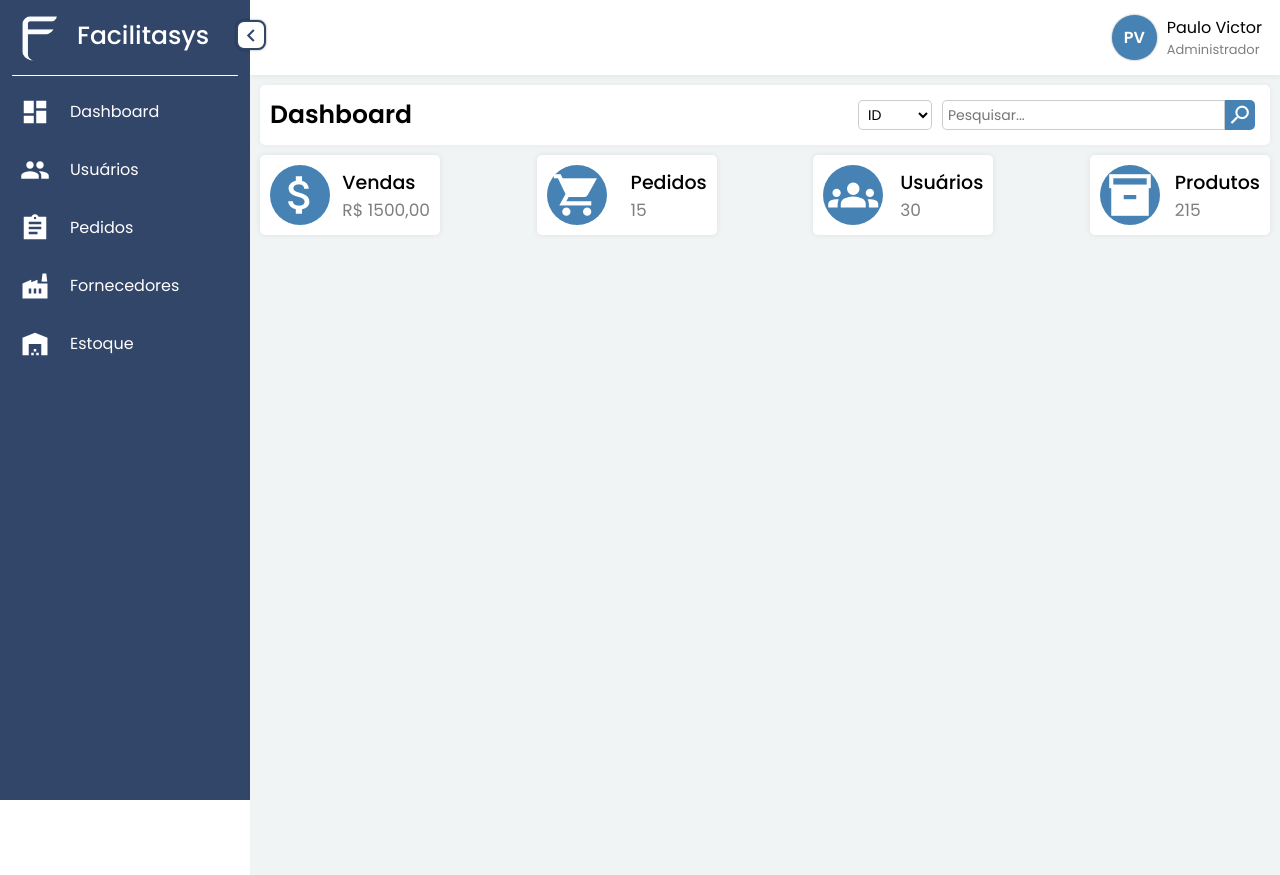
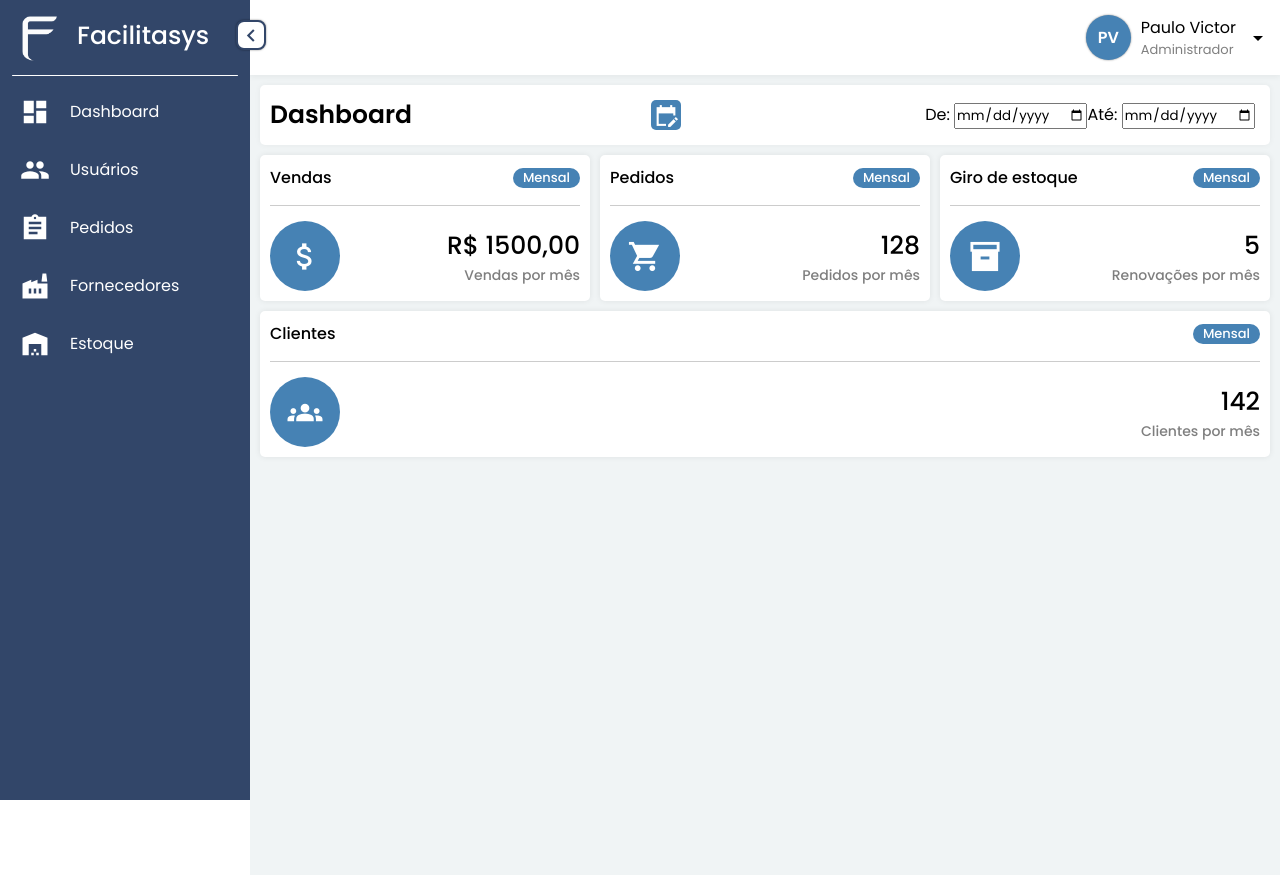
Before and after one commit to paulo-victor-dev/FacilitaSys, a Django app: page /dashboard/ in a window 1280 px wide. Run offline with Django 5.2, Linux system fonts and the light colour scheme; the visitor is signed in with stand-in values (Sample User, id 1).

Commit message:
uploading all CSS em HTML modifications

```diff
--- a/static/css/content.css
+++ b/static/css/content.css
@@ -31,7 +31,7 @@
     font-weight: 600;
 }
 
-.content_area .search_area {
+.content_area .form_search {
     display: flex;
     align-items: center;
     justify-content: space-between;
@@ -41,14 +41,14 @@
     border-radius: 5px;
 }
 
-.search_area .search_group {
+.form_search .search_group {
     display: flex;
     align-items: center;
     justify-content: center;
     height: 100%;
 }
 
-.search_area .filter_menu {
+.form_search .filter_menu {
     font-size: 14px;
     border: 1px solid rgba(0,0,0,0.2);
     border-radius: 5px;
@@ -58,7 +58,7 @@
     background-color: var(--navbar-bg-color);
 }
 
-.search_area input {
+.form_search input {
     padding: 5px;
     font-size: 14px;
     border: 1px solid rgba(0,0,0,0.2);
@@ -68,7 +68,7 @@
     background-color: var(--navbar-bg-color);
 }
 
-.search_area button {
+.form_search button {
     display: flex;
     align-items: center;
     justify-content: center;
@@ -83,21 +83,21 @@
     background-color: var(--user-icon-bg-color);
 }
 
-.search_area .search_icon {
+.form_search .search_icon {
     color: var(--navbar-bg-color);
     font-size: 25px;
 }
 
 
 /* Hover */
-.search_area button:hover {
+.form_search button:hover {
     background-color: #5498ca;
     transition: background-color 0.1s;
 }
 
 /* Focus */
-.search_area input:focus,
-.search_area .filter_menu:focus {
+.form_search input:focus,
+.form_search .filter_menu:focus {
     outline: none;
 }
 
--- a/static/css/dashboard.css
+++ b/static/css/dashboard.css
@@ -1,47 +1,145 @@
-.card_area {
+.content_area .open_date_modal {
+    display: flex;
+    align-items: center;
+    justify-content: center;
+    border: none;
+    height: 30px;
+    width: 30px;
+    padding: 5px;
+    border-radius: 5px;
+    cursor: pointer;
+    transition: background-color 0.1s;
+    background-color: var(--user-icon-bg-color);
+}
+
+.open_date_modal .date_modal_icon {
+    color: var(--navbar-bg-color);
+    font-size: 25px;
+}
+
+.content_area .form_date {
     display: flex;
     align-items: center;
     justify-content: space-between;
+    padding: 5px;
+    height: 100%;
+    border-radius: 5px;
+}
+
+.form_date .date_filter1 {
+    padding: 5px;
+    font-size: 14px;
+    border: 1px solid rgba(0,0,0,0.2);
+    border-top-left-radius: 5px;
+    border-bottom-left-radius: 5px;
+    height: 100%;
+    background-color: var(--navbar-bg-color);
+}
+
+.form_date .date_filter2 {
+    padding: 5px;
+    font-size: 14px;
+    border: 1px solid rgba(0,0,0,0.2);
+    height: 100%;
+    background-color: var(--navbar-bg-color);
+}
+
+.card_area {
+    display: flex;
+    align-items: stretch;
     flex-wrap: wrap;
     gap: 10px;
 }
 
 .card {
     display: flex;
+    flex-direction: column;
     align-items: center;
-    justify-content: space-between;
-    width: 180px;
-    gap: 10px;
+    flex: 1 1 300px;
+    min-width: 260px;
+    max-width: 100%;
     padding: 10px;
     border-radius: 5px;
     box-shadow: 0 0 6px 0 rgba(0,0,0,0.08);
     background-color: var(--navbar-bg-color);
 }
 
-.card .card_icon {
+.card .card_top {
+    display: flex;
+    align-items: center;
+    justify-content: space-between;
+    width: 100%;
+}
+
+.card_top .card_title {
+    font-size: 16px;
+    font-weight: 500;
+}
+
+.card_top .period {
     display: flex;
     align-items: center;
     justify-content: center;
-    height: 60px;
-    width: 60px;
-    font-size: 50px;
+    font-size: 13px;
+    font-weight: 500;
+    height: 20px;
+    border-radius: 10px;
+    padding: 10px;
     color: var(--navbar-bg-color);
     background-color: var(--user-icon-bg-color);
-    border-radius: 50%;
-    padding: 5px;
+}
+
+.card .card_divider {
+    border: none;
+    height: 1px;
+    width: 100%;
+    margin: 15px 0 15px 0;
+    opacity: 0.2;
+    background-color: black;
 }
 
 .card .card_info {
     display: flex;
-    flex-direction: column;
+    align-items: center;
+    justify-content: space-between;
+    width: 100%;
 }
 
-.card_info .card_title {
-    font-size: 19px;
+.card_info .icon_area {
+    display: flex;
+    align-items: center;
+    justify-content: center;
+    height: 70px;
+    width: 70px;
+    border-radius: 50%;
+    background-color: var(--user-icon-bg-color);
+}
+
+.icon_area .card_icon {
+    font-size: 35px;
+    color: var(--navbar-bg-color);
+}
+
+.card_info .card_content_area {
+    display: flex;
+    flex-direction: column;
+    align-items: end;
+}
+
+.card_content_area .card_content {
+    font-size: 25px;
     font-weight: 500;
 }
 
-.card_info .card_body {
-    font-size: 17px;
+.card_content_area .card_subtitle {
+    font-size: 14px;
+    font-weight: 500;
     opacity: 0.5;
 }
+
+
+/* Hover */
+.open_date_modal:hover {
+    background-color: #5498ca;
+    transition: background-color 0.1s;
+}
--- a/static/css/navbar.css
+++ b/static/css/navbar.css
@@ -18,7 +18,7 @@ nav {
     align-items: center;
     justify-content: space-between;
     gap: 10px;
-    padding-right: 18px;
+    padding-right: 10px;
     cursor: pointer;
 }
 
@@ -49,6 +49,10 @@ nav {
     opacity: 0.5;
 }
 
+.user_area .user_dropdown_icon {
+    transition: transform 0.25s;
+}
+
 .navbar .dropdown_menu {
     opacity: 0;
     pointer-events: none;
--- a/templates/base.html
+++ b/templates/base.html
@@ -25,7 +25,6 @@
                         </span>
 
                         {% block search %}{% endblock %}
-
                     </div>
 
                     <div class="content_body">
--- a/templates/base_includes/_navbar.html
+++ b/templates/base_includes/_navbar.html
@@ -13,6 +13,8 @@
                 Administrador
             </div>
         </div>
+
+        <span class="user_dropdown_icon material-icons-sharp">arrow_drop_down</span>
     </div>
 
     <div class="dropdown_menu">
--- a/templates/dashboard.html
+++ b/templates/dashboard.html
@@ -13,61 +13,125 @@
 {% block content_body %}
    <div class="card_area">
       <div class="card">
-         <span class="card_icon material-icons-sharp">attach_money</span>
-
-         <div class="card_info">
+         <div class="card_top">
             <span class="card_title">
                Vendas
             </span>
-            <span class="card_body">
-               R$ 1500,00
+            <span class="period">
+               Mensal
             </span>
+         </div>
+
+         <hr class="card_divider">
+
+         <div class="card_info">
+            <div class="icon_area">
+               <span class="card_icon material-icons-sharp">attach_money</span>
+            </div>
+
+            <div class="card_content_area">
+               <span class="card_content">
+                  R$ 1500,00
+               </span>
+
+               <span class="card_subtitle">
+                  Vendas por mês
+               </span>
+            </div>
          </div>
       </div>
 
       <div class="card">
-         <span class="card_icon material-icons-sharp">shopping_cart</span>
-
-         <div class="card_info">
+         <div class="card_top">
             <span class="card_title">
                Pedidos
             </span>
-            <span class="card_body">
-               15
+            <span class="period">
+               Mensal
             </span>
+         </div>
+
+         <hr class="card_divider">
+
+         <div class="card_info">
+            <div class="icon_area">
+               <span class="card_icon material-icons-sharp">shopping_cart</span>
+            </div>
+
+            <div class="card_content_area">
+               <span class="card_content">
+                  128
+               </span>
+
+               <span class="card_subtitle">
+                  Pedidos por mês
+               </span>
+            </div>
          </div>
       </div>
 
       <div class="card">
-         <span class="card_icon material-icons-sharp">groups</span>
+         <div class="card_top">
+            <span class="card_title">
+               Giro de estoque
+            </span>
+            <span class="period">
+               Mensal
+            </span>
+         </div>
+
+         <hr class="card_divider">
 
          <div class="card_info">
-            <span class="card_title">
-               Usuários
-            </span>
-            <span class="card_body">
-               30
-            </span>
+            <div class="icon_area">
+               <span class="card_icon material-icons-sharp">inventory_2</span>
+            </div>
+
+            <div class="card_content_area">
+               <span class="card_content">
+                  5
+               </span>
+
+               <span class="card_subtitle">
+                  Renovações por mês
+               </span>
+            </div>
          </div>
       </div>
 
       <div class="card">
-         <span class="card_icon material-icons-sharp">inventory_2</span>
+         <div class="card_top">
+            <span class="card_title">
+               Clientes
+            </span>
+            <span class="period">
+               Mensal
+            </span>
+         </div>
+
+         <hr class="card_divider">
 
          <div class="card_info">
-            <span class="card_title">
-               Produtos
-            </span>
-            <span class="card_body">
-               215
-            </span>
+            <div class="icon_area">
+               <span class="card_icon material-icons-sharp">groups</span>
+            </div>
+
+            <div class="card_content_area">
+               <span class="card_content">
+                  142
+               </span>
+
+               <span class="card_subtitle">
+                  Clientes por mês
+               </span>
+            </div>
          </div>
       </div>
    </div>
 {% endblock %}
 
 {% block search %}
-   <form class="search_area">
+   <!-- <form class="form_search">
       {% csrf_token %}
 
       <select class="filter_menu" name="filter">
@@ -80,8 +144,28 @@
          <input type="text" name="search" placeholder="Pesquisar...">
 
          <button type="submit">
-            <span class="search_icon material-icons-sharp" role="button">search</span>
+            <span class="search_icon material-icons-sharp">search</span>
          </button>
       </div>
+   </form> -->
+
+   <button class="open_date_modal" type="button">
+      <span class="date_modal_icon material-icons-sharp">edit_calendar</span>
+   </button>
+
+   <form class="form_date">
+      {% csrf_token %}
+
+      <div>
+
+      </div>
+      <label>
+         De: <input class="start_date" type="date" name="start_date">
+      </label>
+
+      <label>
+         Até: <input class="end_date" type="date" name="end_date">
+      </label>
+
    </form>
 {% endblock %}
```
Also changed, not shown: other parts of static/css/navbar.css (+7 -3 lines), static/css/sidebar.css (+30 -4 lines), static/js/main.js (+13 -1 lines).
